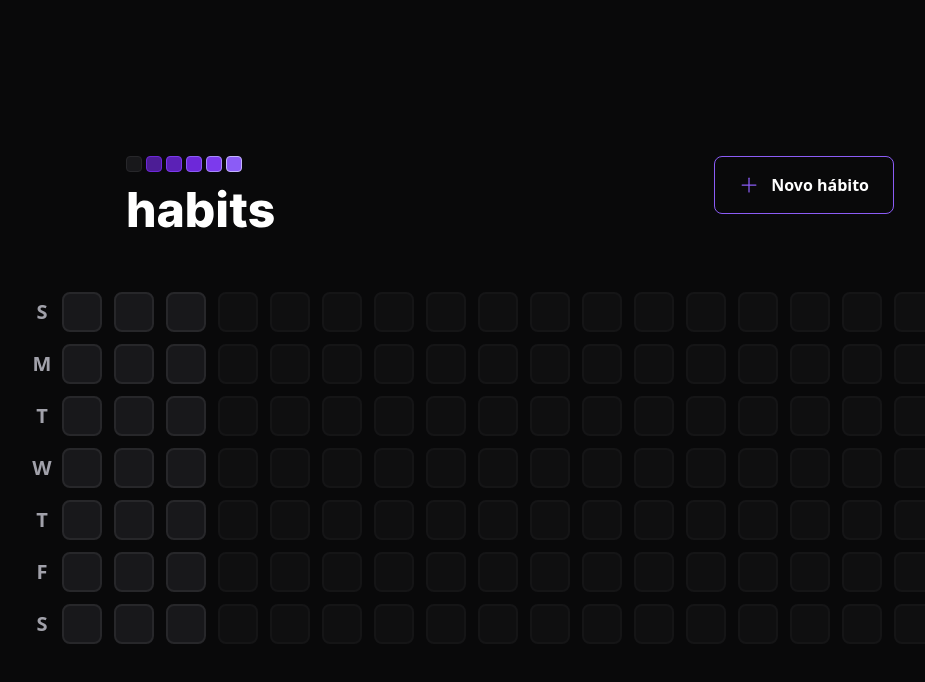
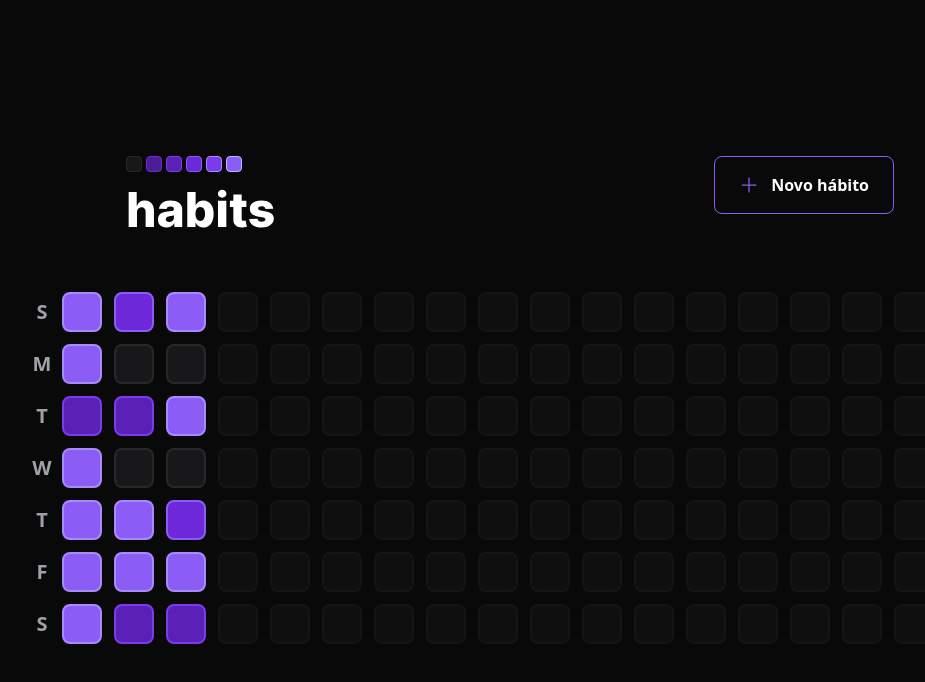
Before and after one commit to samuel-cabral/habits-web, a React (Vite) app: page / in a window 1280 px wide. Shown: the top 682 px of the page, without its empty margins (130-1055 px from the left). Built offline with nearby package versions, Linux system fonts and the light colour scheme.

Commit message:
progresso do habit day personalizado

```diff
--- a/package.json
+++ b/package.json
@@ -12,6 +12,7 @@
     "@radix-ui/react-dialog": "^1.0.2",
     "@radix-ui/react-popover": "^1.0.3",
     "axios": "^1.2.3",
+    "clsx": "^1.2.1",
     "dayjs": "^1.11.7",
     "phosphor-react": "^1.4.1",
     "react": "^18.2.0",
--- a/src/components/HabitDay.tsx
+++ b/src/components/HabitDay.tsx
@@ -1,21 +1,34 @@
 import * as Popover from '@radix-ui/react-popover';
+import clsx from 'clsx';
 import { ProgressBar } from './ProgressBar';
 
-// interface HabitDayProps {
-//   completed: number
-// }
+interface HabitDayProps {
+  completed: number
+  amount: number
+}
 
-export function HabitDay() {
+export function HabitDay({ completed, amount }: HabitDayProps) {
+  const completedPercentage = Math.round((completed / amount) * 100)
+
   return (
     <Popover.Root>
-      <Popover.Trigger className="w-10 h-10 bg-zinc-900 border-2 border-zinc-800 rounded-lg" />
+      <Popover.Trigger
+        className={clsx('w-10 h-10 border-2 rounded-lg', {
+          'bg-zinc-900 border-zinc-800': completedPercentage === 0,
+          'bg-violet-900 border-violet-700': completedPercentage > 0 && completedPercentage < 20,
+          'bg-violet-800 border-violet-600': completedPercentage >= 20 && completedPercentage < 40,
+          'bg-violet-700 border-violet-500': completedPercentage >= 40 && completedPercentage < 60,
+          'bg-violet-600 border-violet-500': completedPercentage >= 60 && completedPercentage < 80,
+          'bg-violet-500 border-violet-400': completedPercentage >= 80,
+        })}
+      />
 
       <Popover.Portal>
         <Popover.Content className="min-w-[320px] p-6 rounded-2xl bg-zinc-900 flex flex-col">
           <span className="font-semibold text-zinc-400">segunda-feira</span>
           <span className="mt-1 font-extrabold leading-tight text-3xl">17/01</span>
 
-          <ProgressBar progress={40} />
+          <ProgressBar progress={completedPercentage} />
 
           <Popover.Arrow height={8} width={16} className="fill-zinc-900" />
         </Popover.Content>
--- a/src/components/SummaryTable.tsx
+++ b/src/components/SummaryTable.tsx
@@ -34,7 +34,13 @@
 
       <div className="grid grid-rows-7 grid-flow-col gap-3">
         {summaryDates.map(date => {
-          return <HabitDay key={date.toString()} />
+          return (
+          <HabitDay
+            key={date.toString()}
+              amount={5}
+              completed={Math.round(Math.random() * 5)}
+            />
+          )
         })}
 
         {amountOfDaysToFill > 0 && Array.from({ length: amountOfDaysToFill }).map((_, index) => {
```
Also changed, not shown: 1 other file (tests, documents, lock files or other folders).
